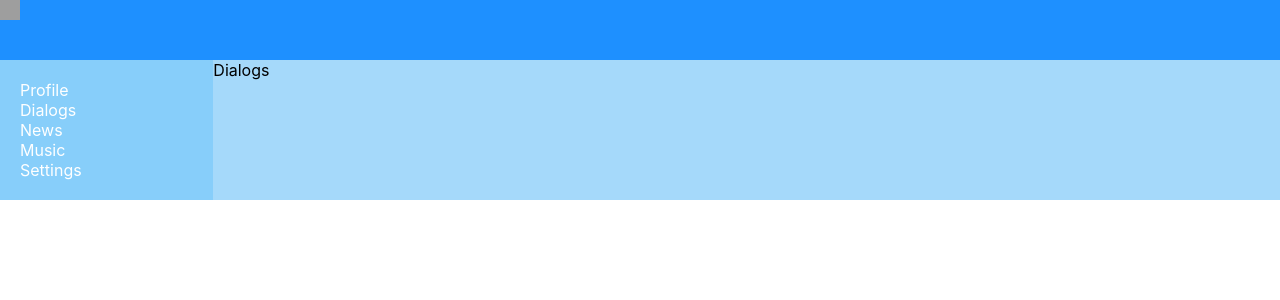
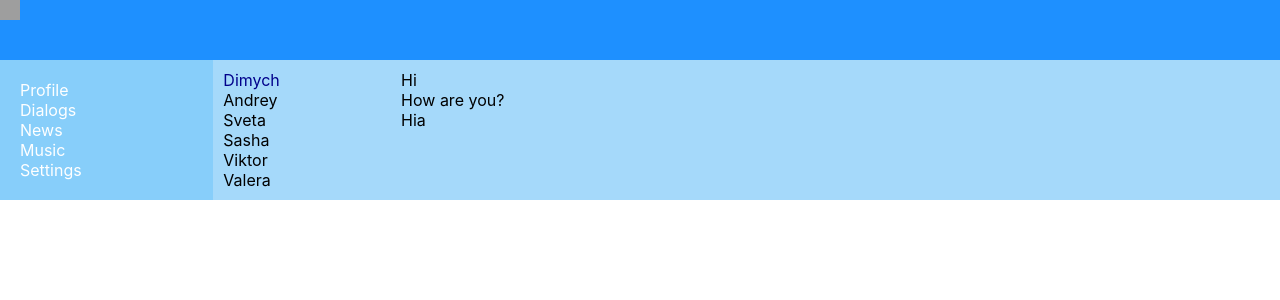
Before and after one commit to soulmatedev/way-of-samurai, a React (Create React App) app: page /dialogs in a window 1280 px wide. Shown: the top 300 px of the page. Built offline with nearby package versions, Linux system fonts and the light colour scheme; grey boxes are pictures that could not be loaded.

Commit message:
Верстает Dialogs

```diff
--- a/src/components/Dialogs/Dialogs.jsx
+++ b/src/components/Dialogs/Dialogs.jsx
@@ -2,8 +2,32 @@ import React from "react";
 import style from './Dialogs.module.css';
 const Dialogs = () => {
 	return (
-		<div>
-			Dialogs
+		<div className={style.dialogs}>
+			<div className={style.items}>
+				<div className={style.dialog + ' ' + style.active}>
+					Dimych
+				</div>
+				<div className={style.dialog}>
+					Andrey
+				</div>
+				<div className={style.dialog}>
+					Sveta
+				</div>
+				<div className={style.dialog}>
+					Sasha
+				</div>
+				<div className={style.dialog}>
+					Viktor
+				</div>
+				<div className={style.dialog}>
+					Valera
+				</div>
+			</div>
+			<div className={style.messages}>
+				<div className={style.message}>Hi</div>
+				<div className={style.message}>How are you?</div>
+				<div className={style.message}>Hia</div>
+			</div>
 		</div>
 	)
 }
--- a/src/components/Dialogs/Dialogs.module.css
+++ b/src/components/Dialogs/Dialogs.module.css
@@ -1,4 +1,24 @@
-.content {
-    grid-area: c;
-    background-color: #a5d9fa;
+.dialogs {
+    display: grid;
+    grid-template-columns: 2fr 10fr;
+
+    .items {
+        padding: 10px;
+
+        .dialog {
+
+        }
+
+        .active {
+            color: darkblue;
+        }
+    }
+
+    .messages {
+        padding: 10px;
+
+        .message {
+
+        }
+    }
 }
```
